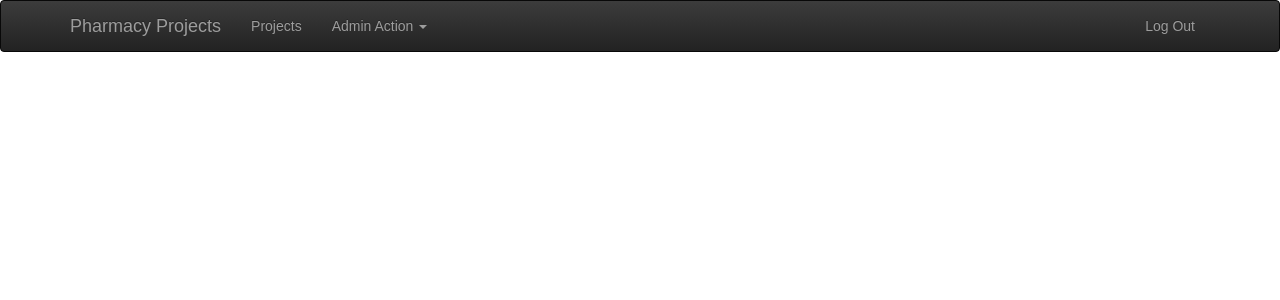
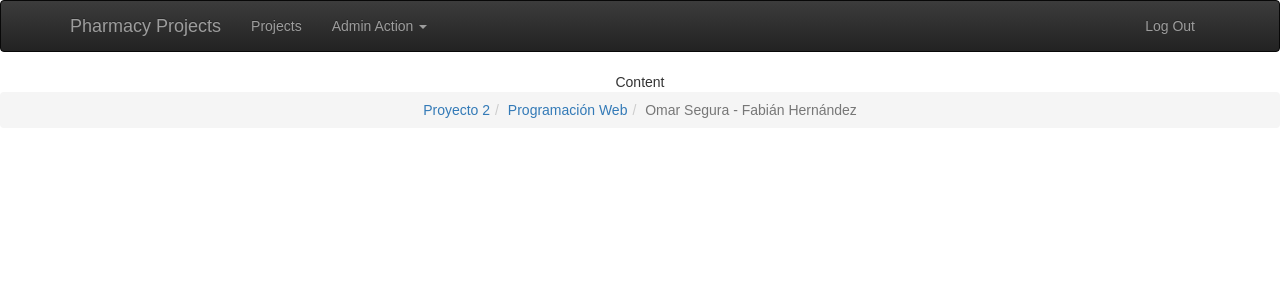
Before and after one commit to BarracosSolutions/pharmacy-projects-ui, a React (Create React App) app: page / in a window 1280 px wide. Shown: the top 300 px of the page. Built offline with nearby package versions, Linux system fonts and the light colour scheme.

Commit message:
Add base footer

```diff
--- a/src/App.js
+++ b/src/App.js
@@ -1,12 +1,17 @@
 import React, { Component } from 'react';
 import './App.css';
+
 import Header from './components/Header/Header';
+import Footer from './components/Footer/Footer';
+import Content from './components/Content/Content';
 
 class App extends Component {
   render() {
     return (
       <div className="App">
         <Header/>
+        <Content/>
+        <Footer/>
       </div>
     );
   }
--- a/src/components/Content/Content.js
+++ b/src/components/Content/Content.js
@@ -0,0 +1,13 @@
+import React, { Component } from 'react';
+
+class Content extends Component {
+  render() {
+    return (
+      <div>
+        Content
+      </div>
+    );
+  }
+}
+
+export default Content;
--- a/src/components/Footer/Footer.js
+++ b/src/components/Footer/Footer.js
@@ -0,0 +1,18 @@
+import React, { Component } from 'react';
+import { Breadcrumb } from 'react-bootstrap';
+
+class Footer extends Component {
+  render() {
+    return (
+      <div>
+        <Breadcrumb>
+          <Breadcrumb.Item href="#">Proyecto 2</Breadcrumb.Item>
+          <Breadcrumb.Item href="#">Programación Web</Breadcrumb.Item>
+          <Breadcrumb.Item active>Omar Segura - Fabián Hernández</Breadcrumb.Item>
+        </Breadcrumb>
+      </div>
+    );
+  }
+}
+
+export default Footer;
```
Also changed, not shown: src/components/Drug/Drug.js (+13 -0 lines), src/components/Employee/Employee.js (+13 -0 lines), src/components/Pacient/Pacient.js (+13 -0 lines), src/components/Project/Project.js (+13 -0 lines), src/components/Projects/Projects.js (+13 -0 lines).
